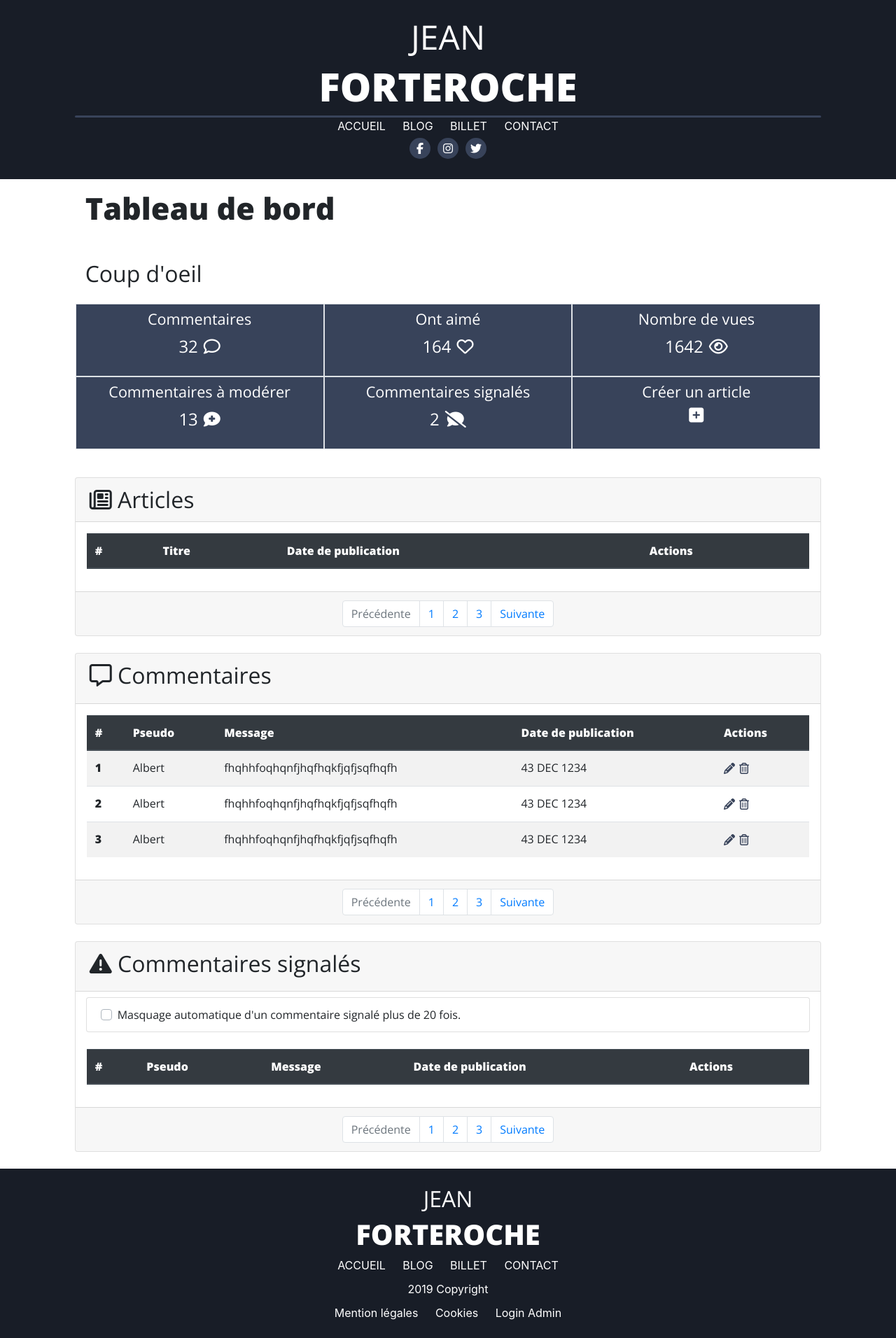
After one commit to LacrotteFlorent/P4-DWJ, a PHP site: template view/adminDashboard.html.twig in a window 1280 px wide. The commit adds this page. Shown: the whole page at 70% size. Run offline with PHP 8.4, Linux system fonts and the light colour scheme; the template is opened without the code that fills it, so the values that code supplies are empty; some libraries are stand-ins or nearby versions.

Commit message:
adminDashboard début implémentation DAO

```diff
--- a/config/routing.yml
+++ b/config/routing.yml
@@ -18,8 +18,8 @@ adminConnexion:
     action: show
 adminDashboard:
     path: /adminDashboard
-    controller: Blog
-    action: index
+    controller: adminDashboard
+    action: show
 adminPost:
     path: /adminPost/:id
     controller: Blog
--- a/src/controller/BlogController.php
+++ b/src/controller/BlogController.php
@@ -7,7 +7,6 @@ use Framework\ORM\Controller;
 class BlogController extends Controller
 {
    /**
-    * @param string $id
     * @return Response
     */
     public function show()
--- /dev/null
+++ b/view/adminDashboard.html.twig
@@ -0,0 +1,221 @@
+{% extends'template.html.twig' %}
+
+{% block head %}
+    <!-- Titre -->
+    <title>Tableau de bord | Jean Forteroche</title>
+    <!-- Media Queries -->
+{% endblock head %}
+
+{% block body %}
+    <body>
+        <div class="container-fluid adminDashboard">
+            {% include "include_header.html" %}
+            <div class="row justify-content-center" id="adminDashboard">
+                <div class="col-12 col-sm-10">
+                    <h2 class="my-3">Tableau de bord</h2>
+                    <div class="mt-5 row overviewAdmin justify-content-center">
+                        <div class="col-12">
+                            <h3 class="text-left bubbleTitle">Coup d'oeil</h3>
+                        </div>
+                        <div class="col-12 mb-4 p-3">
+                            <div class="row">
+                                <div class="bubbleDashboard col-12 col-sm-6 col-md-4 border p-2 text-center">
+                                    <h5>Commentaires</h5>
+                                    <div class="row justify-content-center align-items-baseline">
+                                        <p>32</p>
+                                        <i class="far fa-comment ml-2"></i>
+                                    </div>
+                                </div>
+                                <div class="bubbleDashboard col-12 col-sm-6 col-md-4 border p-2 text-center">
+                                    <h5>Ont aimé</h5>
+                                    <div class="row justify-content-center align-items-baseline">
+                                        <p>164</p>
+                                        <i class="far fa-heart ml-2"></i>
+                                    </div>
+                                </div>
+                                <div class="bubbleDashboard col-12 col-sm-6 col-md-4 border p-2 text-center">
+                                    <h5>Nombre de vues</h5>
+                                    <div class="row justify-content-center align-items-baseline">
+                                        <p>1642</p>
+                                        <i class="far fa-eye ml-2"></i>
+                                    </div>
+                                </div>
+                                <div class="bubbleDashboard col-12 col-sm-6 col-md-4 border p-2 text-center">
+                                    <h5>Commentaires à modérer</h5>
+                                    <div class="row justify-content-center align-items-baseline">
+                                        <p>13</p>
+                                        <i class="fas fa-comment-medical ml-2"></i>
+                                    </div>
+                                </div>
+                                <div class="bubbleDashboard col-12 col-sm-6 col-md-4 border p-2 text-center">
+                                    <h5>Commentaires signalés</h5>
+                                    <div class="row justify-content-center align-items-baseline">
+                                        <p>2</p>
+                                        <i class="fas fa-comment-slash ml-2"></i>
+                                    </div>
+                                </div>
+                                <div class="bubbleDashboard col-12 col-sm-6 col-md-4 border p-2 text-center">
+                                    <h5>Créer un article</h5>
+                                    <div class="row justify-content-center align-items-baseline">
+                                        <i class="fas fa-plus-square"></i>
+                                    </div>
+                                </div>
+                            </div>
+                        </div>
+                    </div>
+                    <div class="row articlesAdmin card mb-4">
+                        <div class="col-12 card-header">
+                            <h3 class="text-left bubbleTitle m-0"><i class="far fa-newspaper"></i> Articles</h3>
+                        </div>
+                        <div class="col-12 p-3 card-body">
+                            <table class="table table-striped">
+                                <thead class="thead-dark">
+                                    <tr>
+                                        <th scope="col">#</th>
+                                        <th scope="col">Titre</th>
+                                        <th scope="col">Date de publication</th>
+                                        <th scope="col">Actions</th>
+                                    </tr>
+                                </thead>
+                                <tbody>
+                                    {% for billet in billets %}
+                                        <tr>
+                                            <th scope="row">{{billet.id}}</th>
+                                            <td>{{billet.title}}</td>
+                                            <td>{{billet.postedAt|date('d-m-Y \à H:i:s')}}</td>
+                                            <td><a href="#"><i class="fas fa-pencil-alt"></i></a><button class="bg-transparent border-0"><i class="far fa-trash-alt"></i></button></td>
+                                        </tr>
+                                    {% endfor %}
+                                </tbody>
+                            </table>
+                        </div>
+                        <div class="card-footer px-0">
+                            <nav aria-label="Page navigation example">
+                                <ul class="pagination justify-content-center mb-0">
+                                    <li class="page-item disabled">
+                                    <a class="page-link" href="#" tabindex="-1" aria-disabled="true">Précédente</a>
+                                    </li>
+                                    <li class="page-item"><a class="page-link" href="#">1</a></li>
+                                    <li class="page-item"><a class="page-link" href="#">2</a></li>
+                                    <li class="page-item"><a class="page-link" href="#">3</a></li>
+                                    <li class="page-item">
+                                    <a class="page-link" href="#">Suivante</a>
+                                    </li>
+                                </ul>
+                            </nav>
+                        </div>
+                    </div>
+                    <div class="row comAdmin card mb-4">
+                        <div class="col-12 card-header">
+                            <h3 class="text-left bubbleTitle"><i class="far fa-comment-alt"></i> Commentaires </h3>
+                        </div>
+                        <div class="col-12 p-3 card-body">
+                            <table class="table table-striped">
+                                <thead class="thead-dark">
+                                    <tr>
+                                        <th scope="col">#</th>
+                                        <th scope="col">Pseudo</th>
+                                        <th scope="col">Message</th>
+                                        <th scope="col">Date de publication</th>
+                                        <th scope="col">Actions</th>
+                                    </tr>
+                                </thead>
+                                <tbody>
+                                    <tr>
+                                        <th scope="row">1</th>
+                                        <td>Albert</td>
+                                        <td>fhqhhfoqhqnfjhqfhqkfjqfjsqfhqfh</td>
+                                        <td>43 DEC 1234</td>
+                                        <td><a href="#"><i class="fas fa-pencil-alt"></i></a><button class="bg-transparent border-0"><i class="far fa-trash-alt"></i></button></td>
+                                    </tr>
+                                    <tr>
+                                        <th scope="row">2</th>
+                                        <td>Albert</td>
+                                        <td>fhqhhfoqhqnfjhqfhqkfjqfjsqfhqfh</td>
+                                        <td>43 DEC 1234</td>
+                                        <td><a href="#"><i class="fas fa-pencil-alt"></i></a><button class="bg-transparent border-0"><i class="far fa-trash-alt"></i></button></td>
+                                    </tr>
+                                    <tr>
+                                        <th scope="row">3</th>
+                                        <td>Albert</td>
+                                        <td>fhqhhfoqhqnfjhqfhqkfjqfjsqfhqfh</td>
+                                        <td>43 DEC 1234</td>
+                                        <td><a href="#"><i class="fas fa-pencil-alt"></i></a><button class="bg-transparent border-0"><i class="far fa-trash-alt"></i></button></td>
+                                    </tr>
+                                </tbody>
+                            </table>
+                        </div>
+                        <div class="card-footer px-0">
+                            <nav aria-label="Page navigation example">
+                                <ul class="pagination justify-content-center mb-0">
+                                    <li class="page-item disabled">
+                                    <a class="page-link" href="#" tabindex="-1" aria-disabled="true">Précédente</a>
+                                    </li>
+                                    <li class="page-item"><a class="page-link" href="#">1</a></li>
+                                    <li class="page-item"><a class="page-link" href="#">2</a></li>
+                                    <li class="page-item"><a class="page-link" href="#">3</a></li>
+                                    <li class="page-item">
+                                    <a class="page-link" href="#">Suivante</a>
+                                    </li>
+                                </ul>
+                            </nav>
+                        </div>
+                    </div>
+                    <div class="row reportedComAdmin card mb-4">
+                        <div class="col-12 card-header">
+                            <h3 class="text-left bubbleTitle"><i class="fas fa-exclamation-triangle"></i> Commentaires signalés</h3>
+                        </div>
+                        <div class="col-12 card-list-group my-2">
+                            <form method="POST" action="" class="list-group-item">
+                                <div class="custom-control custom-checkbox">
+                                    <input id="autoSuprCom" name="autoSuprCom" type="checkbox" class="custom-control-input" />
+                                    <label for="autoSuprCom" class="custom-control-label">Masquage automatique d'un commentaire signalé plus de 20 fois.</label>
+                                </div>
+                            </form>
+                        </div>
+                        <div class="col-12 p-3 card-body">
+                            <table class="table table-striped">
+                                <thead class="thead-dark">
+                                    <tr>
+                                        <th scope="col">#</th>
+                                        <th scope="col">Pseudo</th>
+                                        <th scope="col">Message</th>
+                                        <th scope="col">Date de publication</th>
+                                        <th scope="col">Actions</th>
+                                    </tr>
+                                </thead>
+                                <tbody>
+                                    {% for commentReport in commentsReport %}
+                                        <tr>
+                                            <th scope="row">{{commentReport.id}}</th>
+                                            <td>{{commentReport.author}}</td>
+                                            <td>{{commentReport.content|troncate(180)|nl2br}}</td>
+                                            <td>{{commentReport.postedAt|date('d-m-Y \à H:i:s')}}</td>
+                                            <td><a href="#"><i class="fas fa-pencil-alt"></i></a><button class="bg-transparent border-0"><i class="far fa-trash-alt"></i></button></td>
+                                        </tr>
+                                    {% endfor %}
+                                </tbody>
+                            </table>
+                        </div>
+                        <div class="card-footer px-0">
+                            <nav aria-label="Page navigation example">
+                                <ul class="pagination justify-content-center mb-0">
+                                    <li class="page-item disabled">
+                                    <a class="page-link" href="#" tabindex="-1" aria-disabled="true">Précédente</a>
+                                    </li>
+                                    <li class="page-item"><a class="page-link" href="#">1</a></li>
+                                    <li class="page-item"><a class="page-link" href="#">2</a></li>
+                                    <li class="page-item"><a class="page-link" href="#">3</a></li>
+                                    <li class="page-item">
+                                    <a class="page-link" href="#">Suivante</a>
+                                    </li>
+                                </ul>
+                            </nav>
+                        </div>
+                    </div>
+                </div>
+            </div>
+            {% include "include_footer.html" %}
+        </div>
+    </body>
+{% endblock body %}
```
Also changed, not shown: app/ORM/Manager.php (+18 -0 lines), src/controller/AdminDashboardController.php (added, +24 -0 lines).
